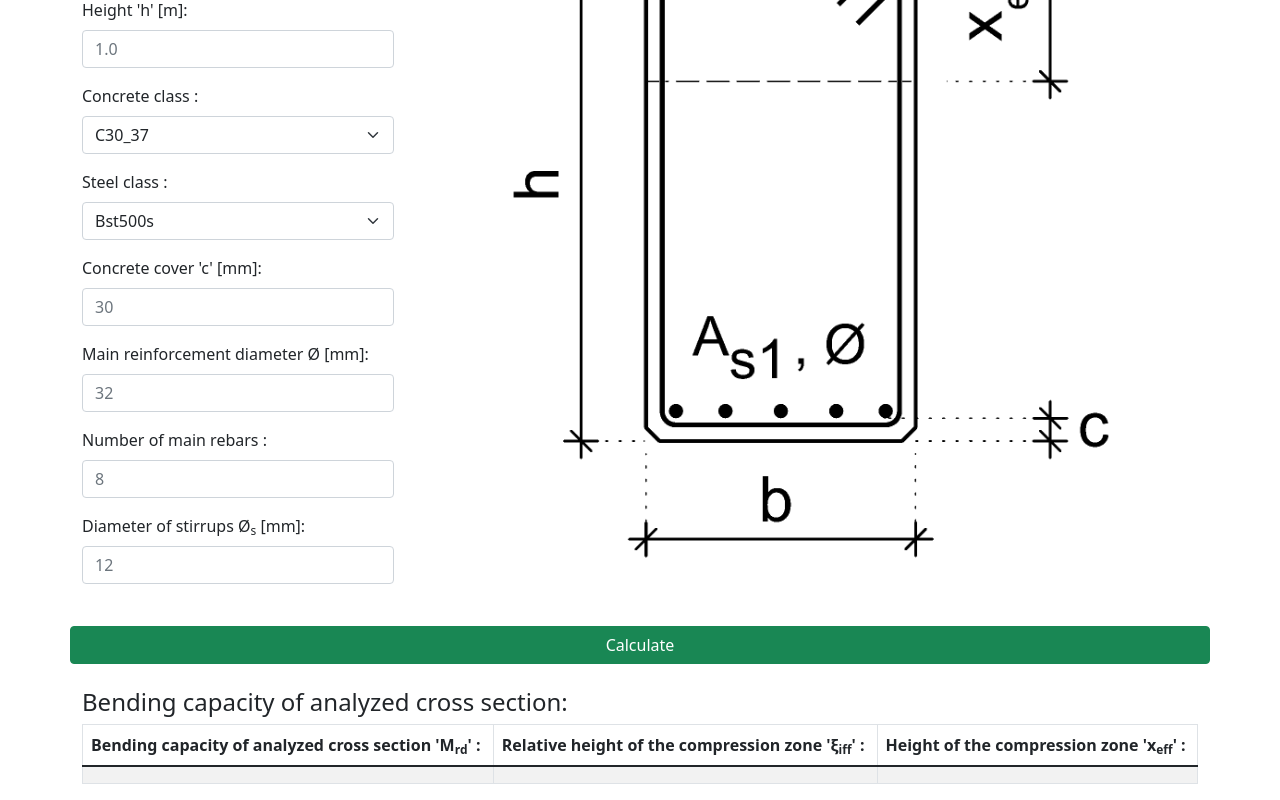
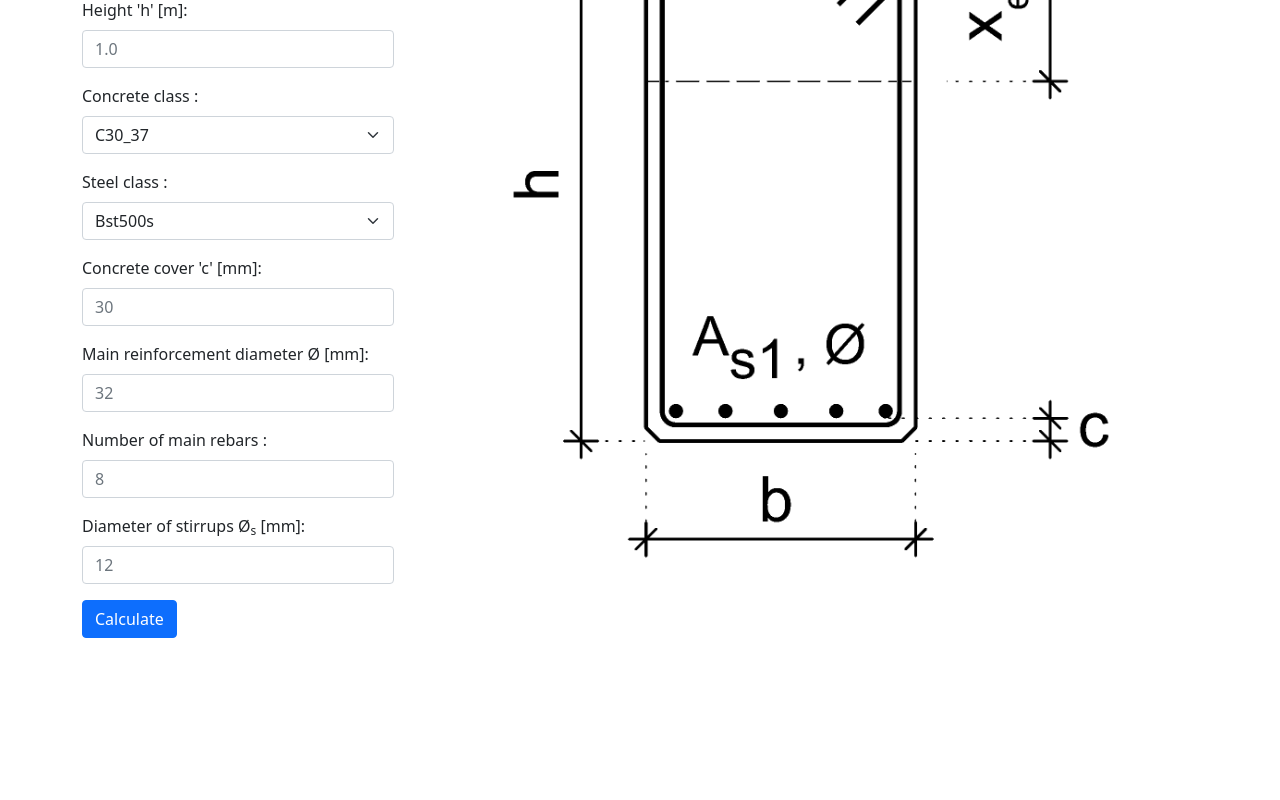
Before and after one commit to wowvaqa/engclcfe, a React (Create React App) app: page /reinforcedconcretecalc in a window 1280 px wide. Shown: the part 296-1096 px from the top of the page. After the commit the page ends 958 px from the top, so only its background shows below. Built offline with nearby package versions, Linux system fonts and the light colour scheme.

Commit message:
ADD: Result view collapse

```diff
--- a/src/views/ReinforcedConcreteCalcView.js
+++ b/src/views/ReinforcedConcreteCalcView.js
@@ -1,5 +1,13 @@
 import React, { useState } from "react";
-import { Container, Form, Button, Col, Row, Table } from "react-bootstrap";
+import {
+  Container,
+  Form,
+  Button,
+  Col,
+  Row,
+  Table,
+  Collapse,
+} from "react-bootstrap";
 import axios from "axios";
 import image from "../assets/API_1_pio.png";
 
@@ -18,6 +26,8 @@ const ReinforcedConcreteCalcView = () => {
   const [m_rd, setM_rd] = useState(0);
   const [ksi_eff, setKsi_eff] = useState(0);
   const [x_eff, setX_eff] = useState(0);
+  /* Visual - results view collapse*/
+  const [open, setOpen] = useState(false);
 
   /**
    * Send JSON to API
@@ -163,6 +173,19 @@ const ReinforcedConcreteCalcView = () => {
                 <Form.Control type="number" placeholder="12" />
               </Form.Group>
             </Form>
+            <Button
+              variant="primary"
+              type="button"
+              className="btn btn-primary"
+              aria-controls="example-collapse-text"
+              aria-expanded={open}
+              onClick={(event) => {
+                sendData(event);
+                setOpen(true);
+              }}
+            >
+              Calculate
+            </Button>
           </Col>
           <Col>
             <Container>
@@ -176,24 +199,13 @@ const ReinforcedConcreteCalcView = () => {
             </Container>
           </Col>
         </Row>
-        <Row>
-          <Button
-            variant="success"
-            type="button"
-            className="btn btn-primary"
-            onClick={(event) => {
-              sendData(event);
-            }}
-          >
-            Calculate
-          </Button>
-        </Row>
         <br></br>
-        <Row>
-          <h4>Bending capacity of analyzed cross section:</h4>
-        </Row>
+        <Collapse in={open}>
           <Table striped bordered hover>
             <thead>
+              <tr>
+                <td colSpan="3">Bending capacity of analyzed cross section</td>
+              </tr>
               <tr>
                 <th>
                   Bending capacity of analyzed cross section 'M<sub>rd</sub>' :
@@ -214,6 +226,7 @@ const ReinforcedConcreteCalcView = () => {
               </tr>
             </tbody>
           </Table>
+        </Collapse>
       </Container>
     </>
   );
```
Also changed, not shown: public/index.html (line endings or trailing spaces). Lines whose indentation alone changed are shown as unchanged.
